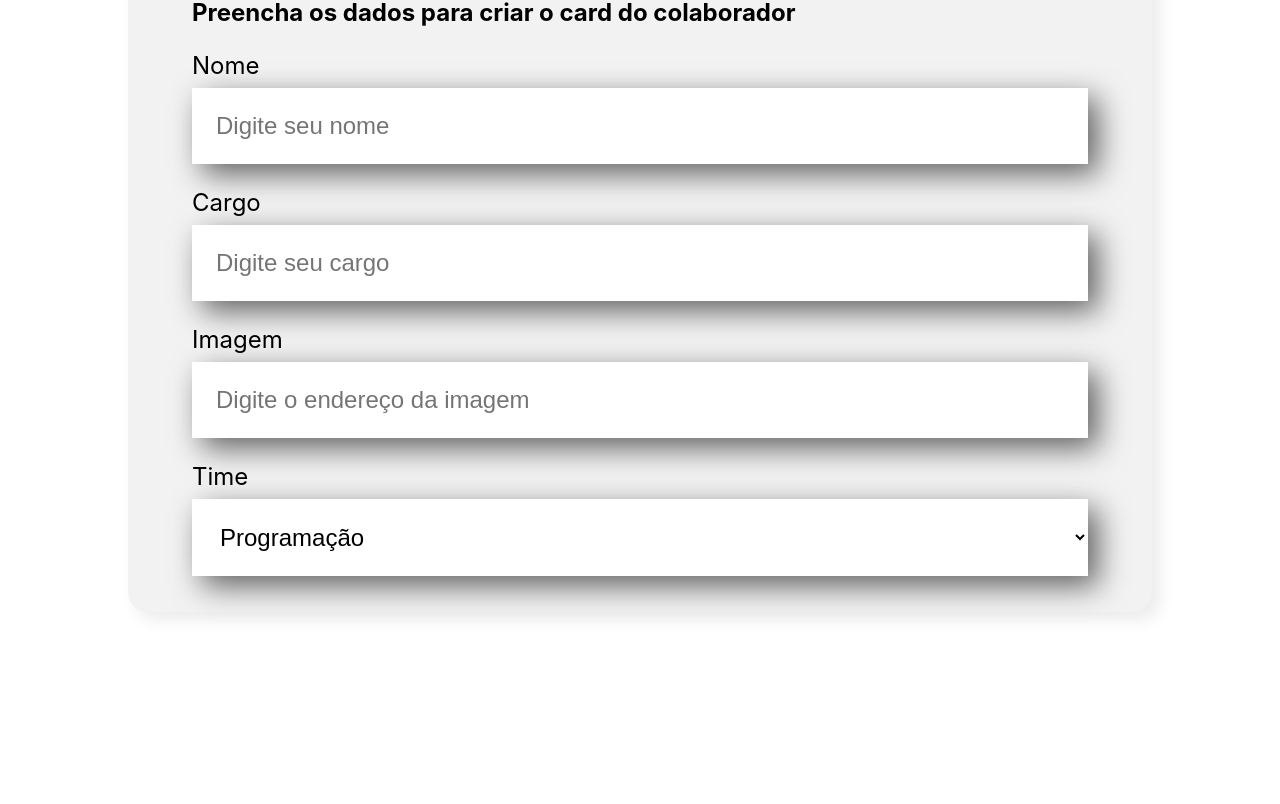
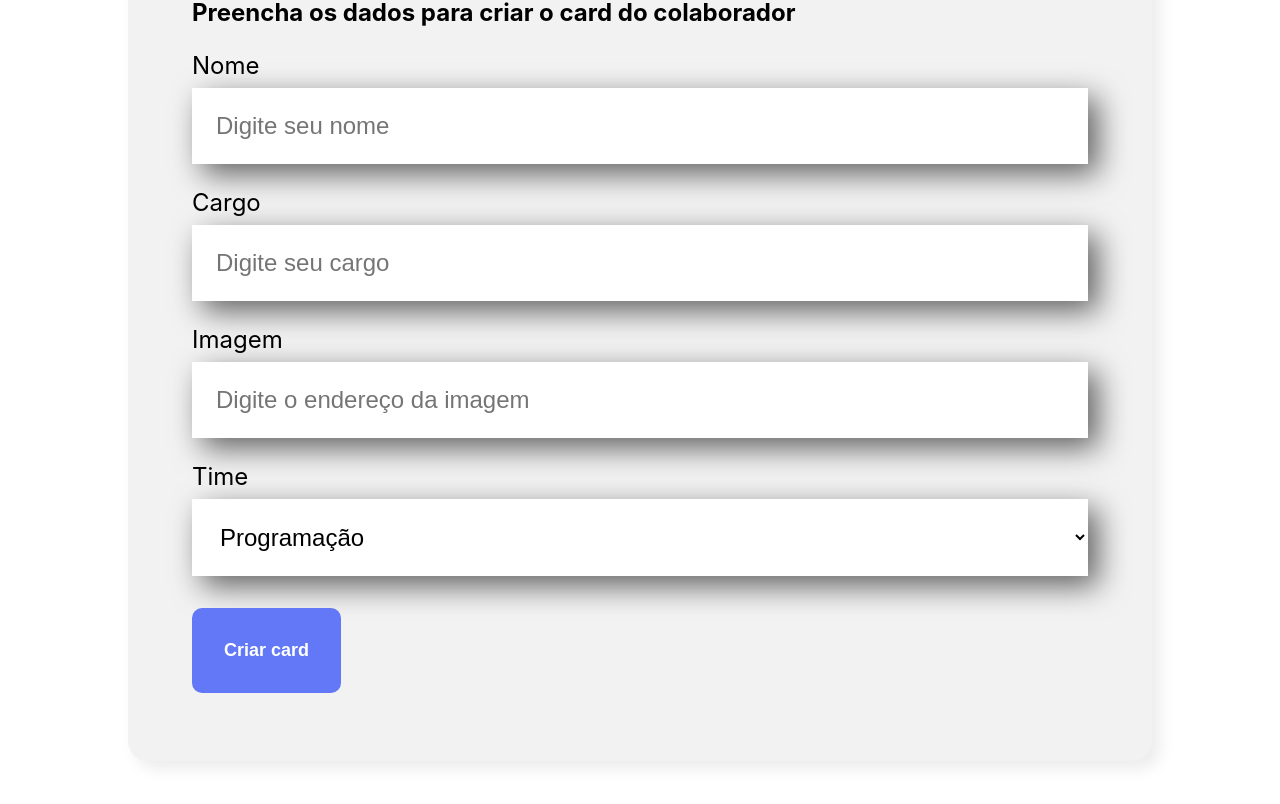
Before and after one commit to ebarbozadev/Organo-I, a React (Create React App) app: page / in a window 1280 px wide. Shown: the part 636-1440 px from the top of the page. Before the commit the page ends 1328 px from the top, so only its background shows below. Built offline with nearby package versions, Linux system fonts and the light colour scheme.

Commit message:
Atualizando formulário

```diff
--- /dev/null
+++ b/src/componentes/Botao/Botao.css
@@ -0,0 +1,15 @@
+.botao {
+    background-color: #6278f7;
+    border-radius: 10px;
+    font-weight: 700;
+    font-size: 18px;
+    padding: 32px;
+    border: none;
+    cursor: pointer;
+    color: #fff;
+    margin: 32px 0;
+}
+
+.botao:hover {
+    color: #95ffd4;
+}
--- /dev/null
+++ b/src/componentes/Botao/index.js
@@ -0,0 +1,9 @@
+import './Botao.css';
+
+const Botao = (props) => {
+    return (
+        <button className='botao'>{props.children}</button>
+    );
+}
+
+export default Botao;
--- a/src/componentes/CampoTexto/index.js
+++ b/src/componentes/CampoTexto/index.js
@@ -1,10 +1,20 @@
 import './CampoTexto.css';
 
 const CampoTexto = (props) => {
+    let valor = '';
+
+    const aoDigitado = (evento) => {
+        valor = evento.target.value;
+        // Vamos pegar o que está sendo digitado
+        // .target é um evento do JavaScript que diz o objetivo e com o .value dizemos que o objetivo é o valor do que está sendo digitado
+        //console.log(evento.target.value)
+        console.log(valor);
+    }
+
     return(
         <div className="campo-texto">
             <label>{props.label}</label>
-            <input placeholder={props.placeholder}/>
+            <input value={valor} onChange={aoDigitado} required={props.obrigatorio} placeholder={props.placeholder}/>
         </div>
     );
 }
--- a/src/componentes/Formulario/index.js
+++ b/src/componentes/Formulario/index.js
@@ -1,3 +1,4 @@
+import Botao from '../Botao';
 import CampoTexto from '../CampoTexto';
 import ListaSuspensa from '../ListaSuspensa';
 import './Formulario.css';
@@ -5,14 +6,30 @@ import './Formulario.css';
 const Formulario = () => {
     const times = ['Programação', 'Front-End', 'Data Science', 'DevOps', 'UX e Design', 'Mobile', 'Inovação e Gestão'];
 
+    const aoSalvar = (evento) => {
+        // Evento é um nome de uma variável, poderia ser outro, ele faz com que o acontecimento padrão seja cancelado e a gente vai fazer o que quisermos
+        evento.preventDefault();
+        console.log('O formulário foi enviado');
+    }
+
     return(
         <section className='formulario'>
-            <form>
+            {/*
+                Aqui colocamos o "on" para ouvirmos o evento de "Quando Enviar" vamos executar uma ação, assim vamos quebrar o padrão da página que é de reiniciar a página que é algo que o React quer evitar que no caso é ser algo reativo, sem sair daquela página
+
+                Está sem () porque não vamos passar nada, apenas executá-lo
+
+                Ele só vai rodar quando o "onSubmit" acontecer
+            */}
+            <form onSubmit={aoSalvar}>
                 <h2>Preencha os dados para criar o card do colaborador</h2>
-                <CampoTexto label="Nome" placeholder="Digite seu nome"/>
-                <CampoTexto label="Cargo" placeholder="Digite seu cargo"/>
+                <CampoTexto obrigatorio={true} label="Nome" placeholder="Digite seu nome"/>
+                <CampoTexto obrigatorio={true} label="Cargo" placeholder="Digite seu cargo"/>
                 <CampoTexto label="Imagem" placeholder="Digite o endereço da imagem"/>
                 <ListaSuspensa label="Time" itens={times}/>
+                <Botao>
+                    Criar card
+                </Botao>
             </form>
         </section>
     );
--- a/src/componentes/ListaSuspensa/index.js
+++ b/src/componentes/ListaSuspensa/index.js
@@ -4,7 +4,7 @@ const ListaSuspensa = (props) => {
     return(
         <div className='lista-suspensa'>
             <label>{props.label}</label>
-            <select>
+            <select required={props.obrigatorio}>
                 {props.itens.map(item => {
                 // Esse bloco de código para cada item ele vai colocar uma option
                     // <option>{item}</option>
```
